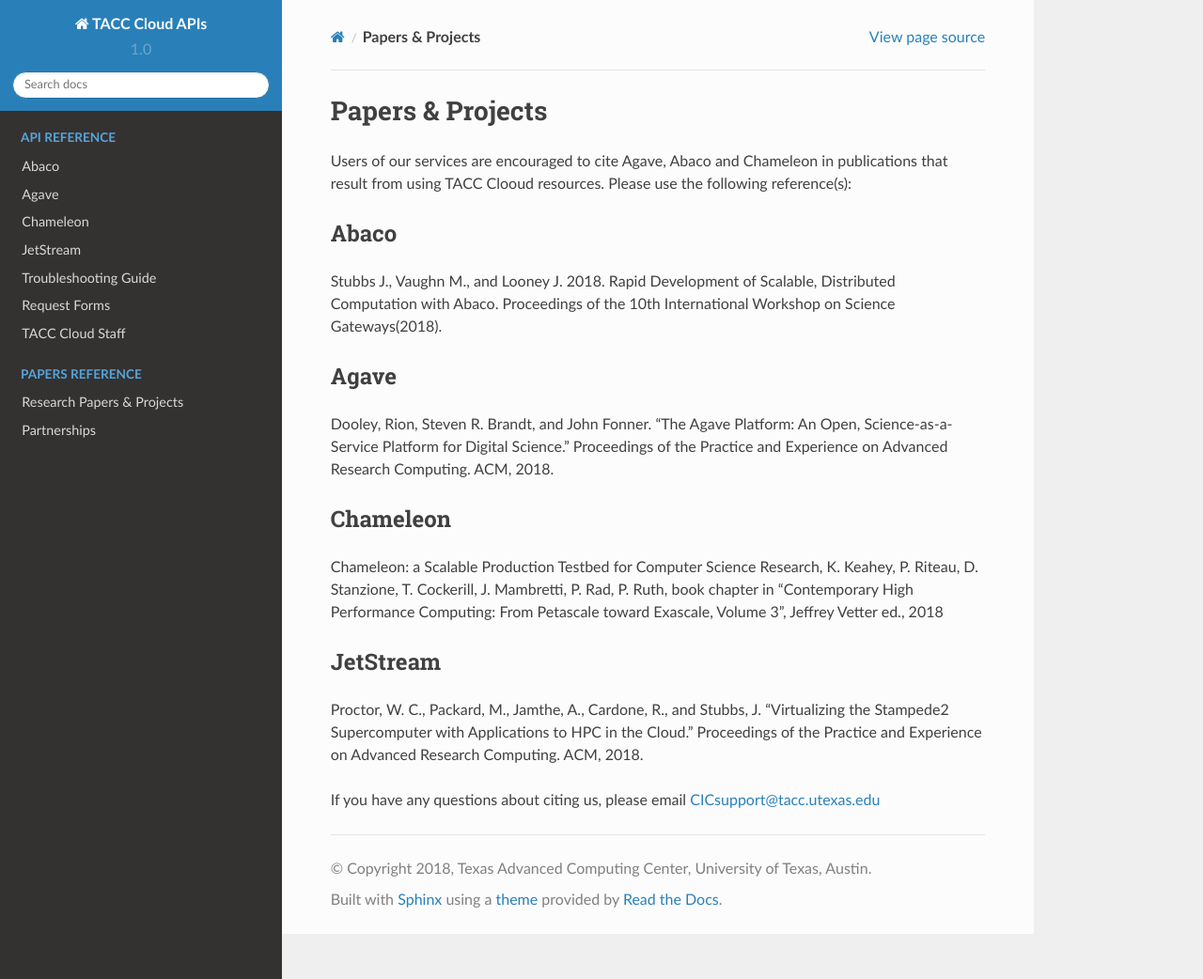
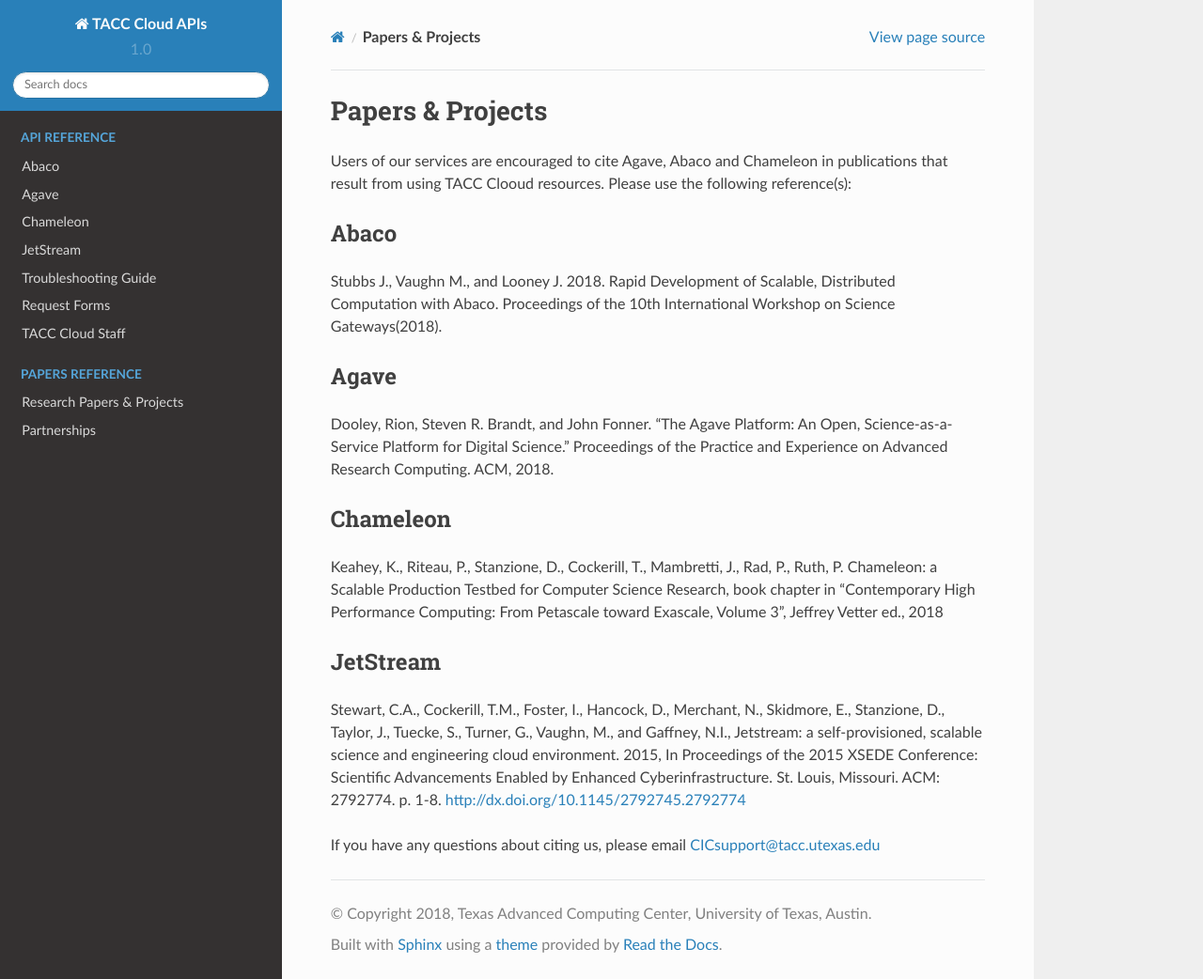
Before and after one commit to TACC-Cloud/tacc-cloud-docs, a Sphinx documentation site: the page built from docs/resources/papers.rst, in a window 1280 px wide and 1042 px high. Shown: the whole window at 94% size. Built offline with Sphinx 7.4.7 and the Read the Docs theme 2.0.0, drawn with Linux system fonts in a browser that asks for light colours.

Commit message:
Update papers.rst
changed jetStream's paper and updated Chameleon to have names first

```diff
--- a/docs/resources/papers.rst
+++ b/docs/resources/papers.rst
@@ -17,11 +17,11 @@
 
 Chameleon
 ---------
-Chameleon: a Scalable Production Testbed for Computer Science Research, K. Keahey, P. Riteau, D. Stanzione, T. Cockerill, J. Mambretti, P. Rad, P. Ruth, book chapter in "Contemporary High Performance Computing: From Petascale toward Exascale, Volume 3", Jeffrey Vetter ed., 2018
+Keahey, K., Riteau, P., Stanzione, D., Cockerill, T., Mambretti, J., Rad, P., Ruth, P. Chameleon: a Scalable Production Testbed for Computer Science Research, book chapter in "Contemporary High Performance Computing: From Petascale toward Exascale, Volume 3", Jeffrey Vetter ed., 2018
 
 JetStream
 ---------
-Proctor, W. C., Packard, M., Jamthe, A., Cardone, R., and Stubbs, J. "Virtualizing the Stampede2 Supercomputer with Applications to HPC in the Cloud." Proceedings of the Practice and Experience on Advanced Research Computing. ACM, 2018.
+Stewart, C.A., Cockerill, T.M., Foster, I., Hancock, D., Merchant, N., Skidmore, E., Stanzione, D., Taylor, J., Tuecke, S., Turner, G., Vaughn, M., and Gaffney, N.I., Jetstream: a self-provisioned, scalable science and engineering cloud environment. 2015, In Proceedings of the 2015 XSEDE Conference: Scientific Advancements Enabled by Enhanced Cyberinfrastructure. St. Louis, Missouri.  ACM: 2792774.  p. 1-8. http://dx.doi.org/10.1145/2792745.2792774
 
 
 
```
